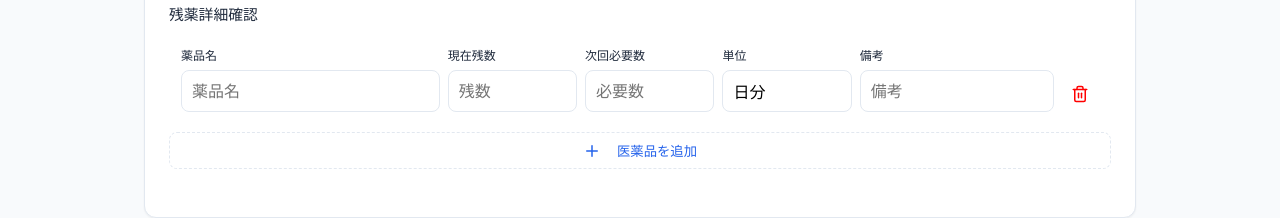
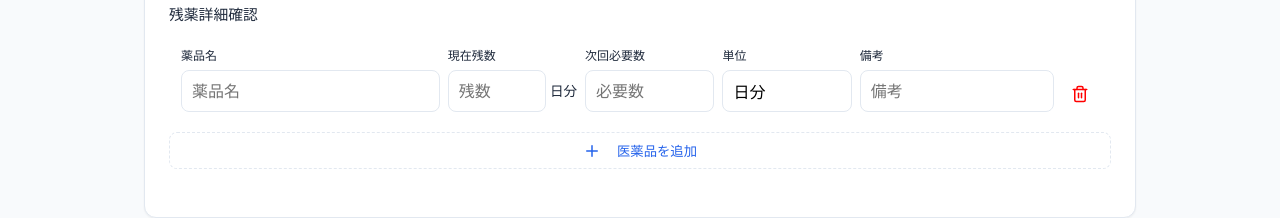
Before and after one commit to emayu323/pharmacy-inventory-report, a React (Vite) app: page /reports/new in a window 1280 px wide. Both pictures are taken after a click on the button "医薬品を追加". Shown: the part 778-996 px from the top of the page. Built offline with nearby package versions, Linux system fonts and the light colour scheme.

Commit message:
Add unit suffix to current amount input and print view

```diff
--- a/src/components/ReportPrint.tsx
+++ b/src/components/ReportPrint.tsx
@@ -54,7 +54,6 @@ export const ReportPrint = React.forwardRef<HTMLDivElement, Props>(({ report },
                   <th style={{ padding: '0.5rem', textAlign: 'left', width: '30%' }}>薬品名</th>
                   <th style={{ padding: '0.5rem', textAlign: 'center' }}>現在残数</th>
                   <th style={{ padding: '0.5rem', textAlign: 'center' }}>次回必要数</th>
-                  <th style={{ padding: '0.5rem', textAlign: 'center' }}>単位</th>
                   <th style={{ padding: '0.5rem', textAlign: 'left' }}>備考</th>
                 </tr>
               </thead>
@@ -62,9 +61,8 @@ export const ReportPrint = React.forwardRef<HTMLDivElement, Props>(({ report },
                 {report.medications_check_list.map(item => (
                   <tr key={item.id} style={{ borderBottom: '1px solid #e5e7eb' }}>
                     <td style={{ padding: '0.5rem' }}>{item.name}</td>
-                    <td style={{ padding: '0.5rem', textAlign: 'center' }}>{item.current_amount}</td>
+                    <td style={{ padding: '0.5rem', textAlign: 'center' }}>{item.current_amount} {item.unit}</td>
                     <td style={{ padding: '0.5rem', textAlign: 'center' }}>{item.next_required_amount}</td>
-                    <td style={{ padding: '0.5rem', textAlign: 'center' }}>{item.unit}</td>
                     <td style={{ padding: '0.5rem', color: '#6b7280' }}>{item.notes}</td>
                   </tr>
                 ))}
--- a/src/pages/ReportEdit.tsx
+++ b/src/pages/ReportEdit.tsx
@@ -215,6 +215,7 @@ export default function ReportEdit() {
                                     </div>
                                     <div>
                                         <label className="label" style={{ fontSize: '0.75rem' }}>現在残数</label>
+                                        <div style={{ display: 'flex', alignItems: 'center', gap: '0.25rem' }}>
                                             <input
                                                 type="text"
                                                 className="input"
@@ -226,6 +227,8 @@ export default function ReportEdit() {
                                                     setFormData({ ...formData, medications_check_list: newList });
                                                 }}
                                             />
+                                            <span style={{ fontSize: '0.85rem', whiteSpace: 'nowrap' }}>{item.unit}</span>
+                                        </div>
                                     </div>
                                     <div>
                                         <label className="label" style={{ fontSize: '0.75rem' }}>次回必要数</label>
```
Lines whose indentation alone changed are shown as unchanged.
